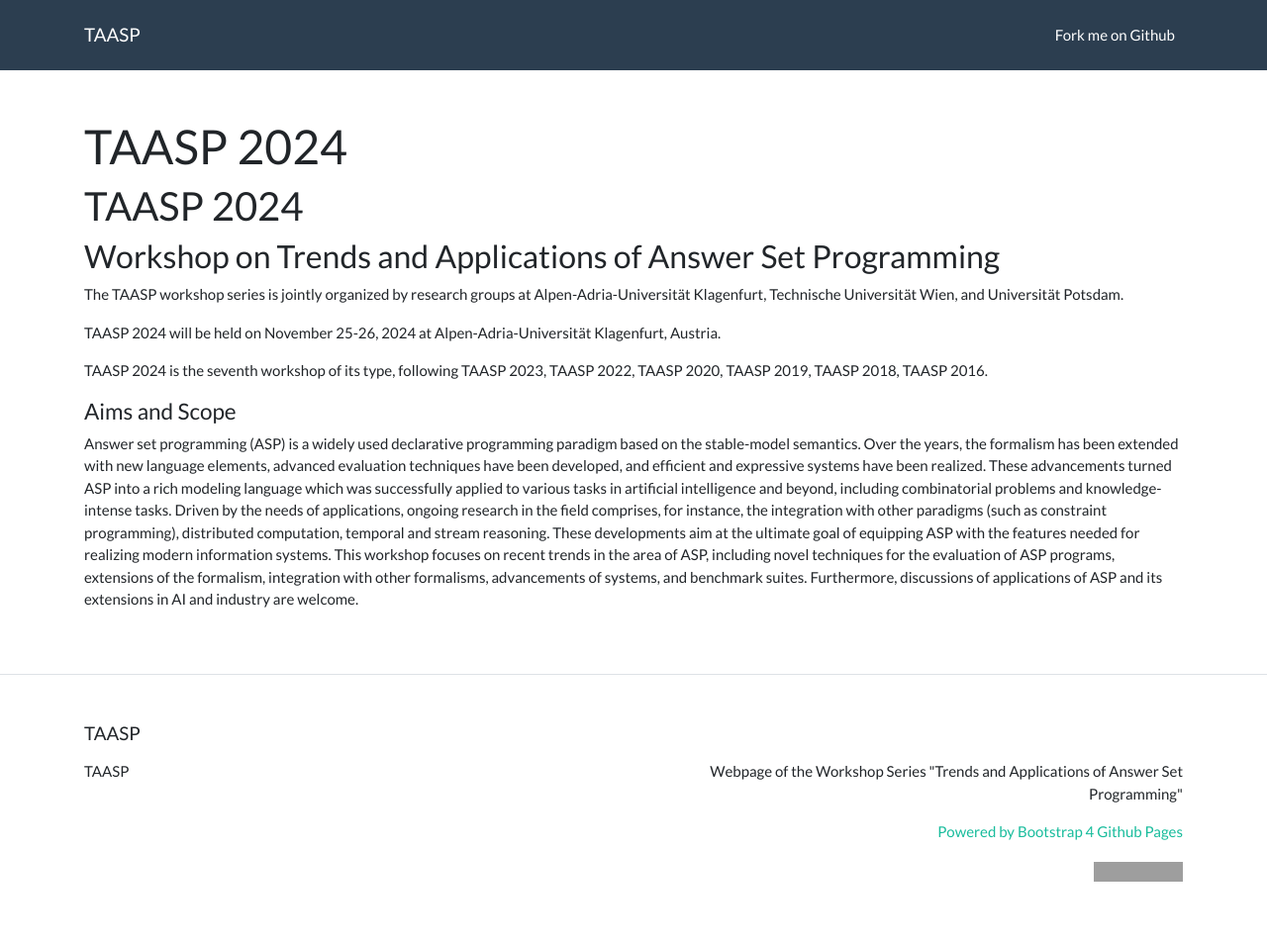
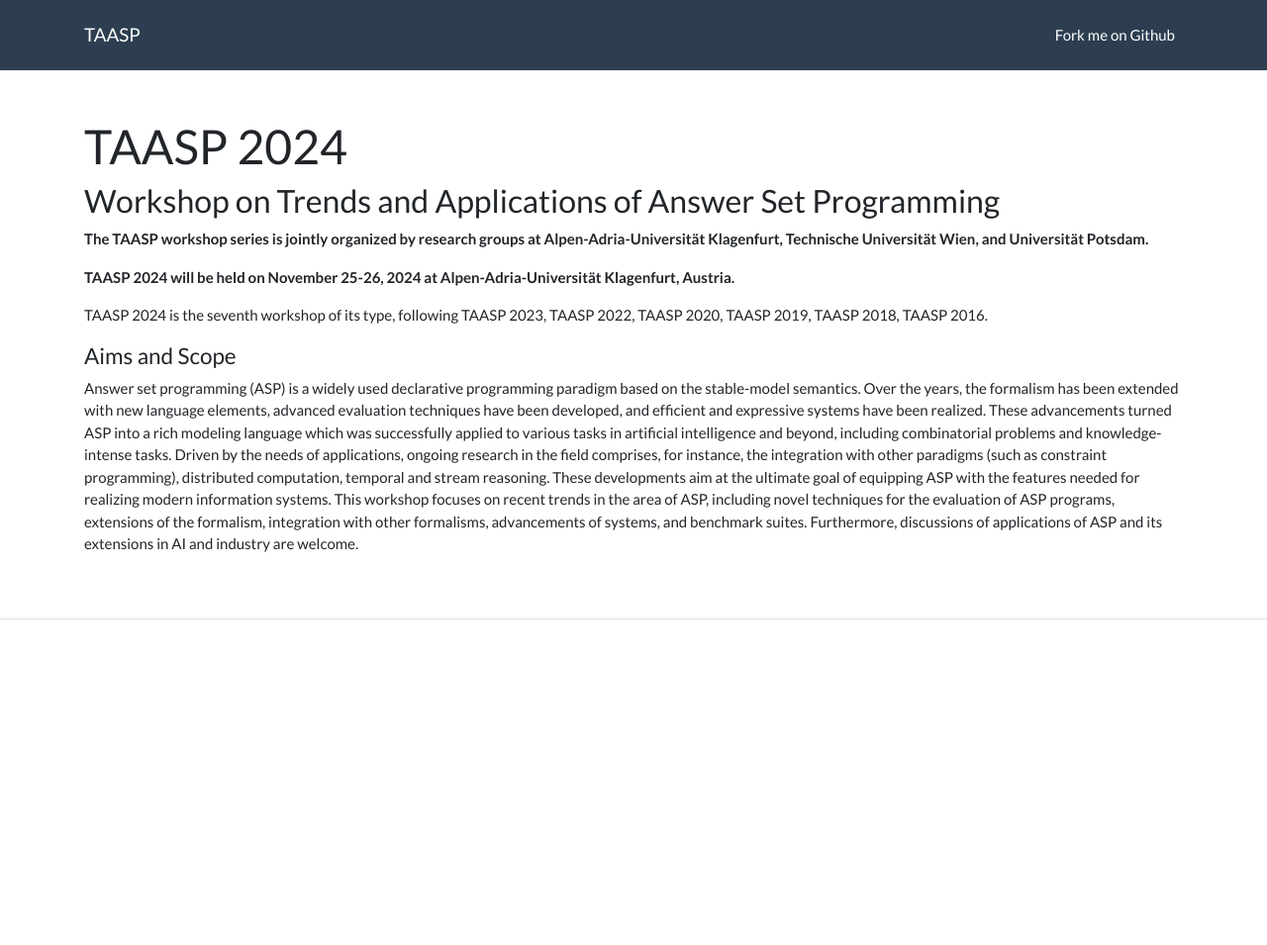
Before and after one commit to tlyphed/taasp.at, a Jekyll site: the page built from index.md, in a window 1280 px wide. Shown: the whole page at 99% size. Built offline with Jekyll 4.4.1, drawn with Linux system fonts in a browser that asks for light colours; after the commit the page ends 900 px from its top, so only the background shows below that; grey boxes are pictures that could not be loaded.

Commit message:
basic changes

```diff
--- a/_config.yml
+++ b/_config.yml
@@ -31,6 +31,7 @@
 
 # A list of the pages to display in the navigation bar
 header_pages:
+  - /cfp.md
 
 # Exclude from processing.
 # The following items will not be processed, by default. Create a custom list
--- a/_includes/footer.html
+++ b/_includes/footer.html
@@ -1,6 +1,6 @@
 
 <div class="py-5 border-top">
-  <div class="container">
+  <!-- <div class="container">
 
     <p class="h5 mb-3">{{ site.title | escape }}</p>
 
@@ -39,5 +39,5 @@
 
     </div>
 
-  </div>
+  </div> -->
 </div>
--- a/index.md
+++ b/index.md
@@ -3,14 +3,11 @@
 title: TAASP 2024
 ---
 
-
-## TAASP 2024
-
 ### Workshop on Trends and Applications of Answer Set Programming
 
-The TAASP workshop series is jointly organized by research groups at Alpen-Adria-Universität Klagenfurt, Technische Universität Wien, and Universität Potsdam.
+**The TAASP workshop series is jointly organized by research groups at Alpen-Adria-Universität Klagenfurt, Technische Universität Wien, and Universität Potsdam.**
 
-TAASP 2024 will be held on November 25-26, 2024 at Alpen-Adria-Universität Klagenfurt, Austria.
+**TAASP 2024 will be held on November 25-26, 2024 at Alpen-Adria-Universität Klagenfurt, Austria.**
 
 TAASP 2024 is the seventh workshop of its type, following TAASP 2023, TAASP 2022, TAASP 2020, TAASP 2019, TAASP 2018, TAASP 2016.
 
```
Also changed, not shown: cfp.md (added, +4 -0 lines).
